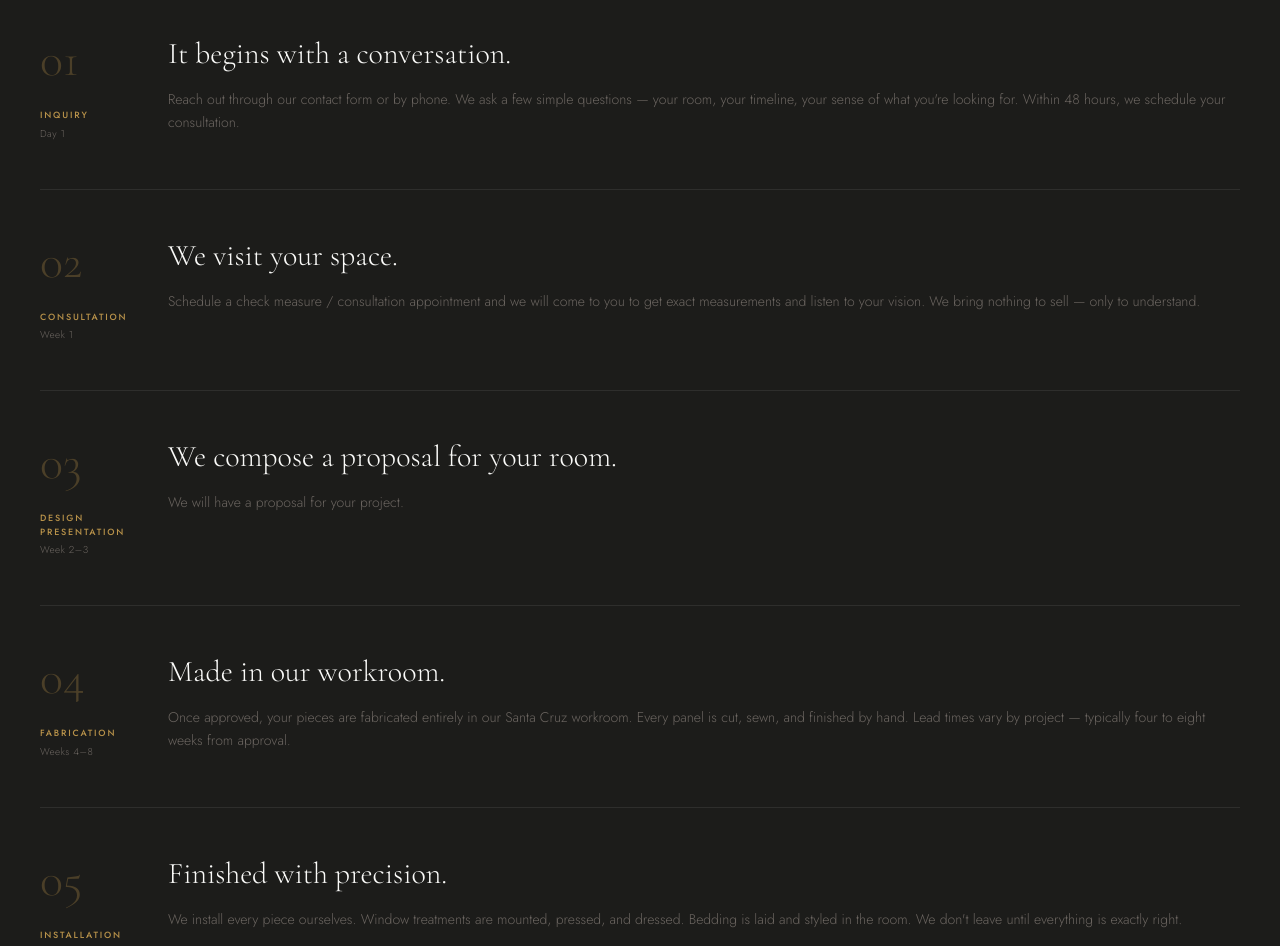
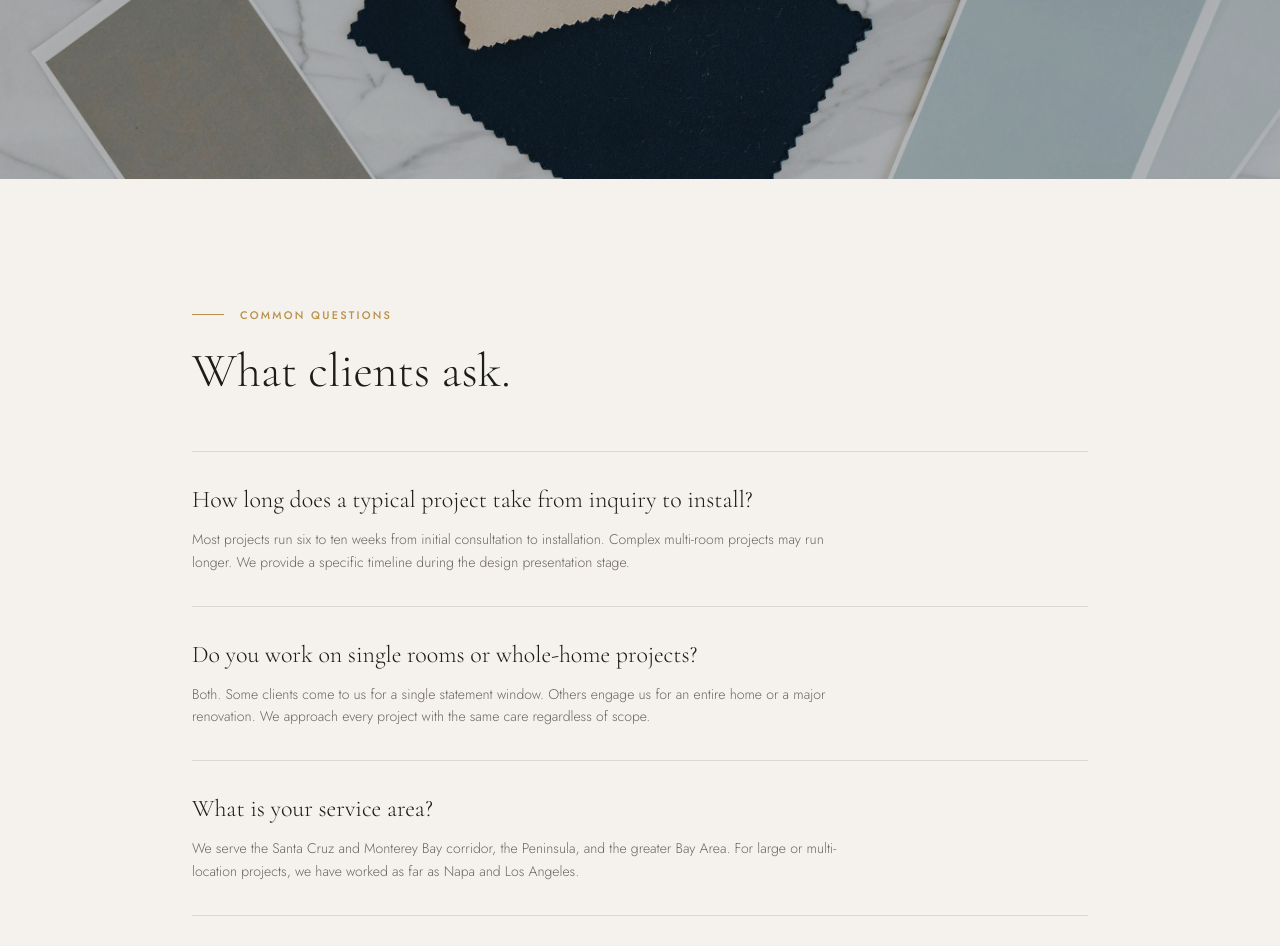
Before and after one commit to Upshifttmedia/drapery-enterprises, a Next.js app: page /process in a window 1280 px wide. Shown: the part 1460-2406 px from the top of the page. Built offline with nearby package versions, Linux system fonts and the light colour scheme.

Commit message:
Remove Step by Step section from process page

```diff
--- a/app/process/page.tsx
+++ b/app/process/page.tsx
@@ -11,66 +11,6 @@ export const metadata: Metadata = {
     'From private consultation to final installation — how Drapery Enterprises designs and fabricates custom window treatments and bedding couture for clients across the Central Coast.',
 }
 
-const steps = [
-  {
-    number: '01',
-    phase: 'Inquiry',
-    title: 'It begins with a conversation.',
-    duration: 'Day 1',
-    description:
-      'Reach out through our contact form or by phone. We ask a few simple questions — your room, your timeline, your sense of what you\'re looking for. Within 48 hours, we schedule your consultation.',
-    detail:
-      'There is no obligation at this stage, and no rush. We want to understand whether we\'re the right fit for your project before you invest any time.',
-  },
-  {
-    number: '02',
-    phase: 'Consultation',
-    title: 'We visit your space.',
-    duration: 'Week 1',
-    description:
-      'Schedule a check measure / consultation appointment and we will come to you to get exact measurements and listen to your vision. We bring nothing to sell — only to understand.',
-    detail: '',
-  },
-  {
-    number: '03',
-    phase: 'Design Presentation',
-    title: 'We compose a proposal for your room.',
-    duration: 'Week 2–3',
-    description:
-      'We will have a proposal for your project.',
-    detail: '',
-  },
-  {
-    number: '04',
-    phase: 'Fabrication',
-    title: 'Made in our workroom.',
-    duration: 'Weeks 4–8',
-    description:
-      'Once approved, your pieces are fabricated entirely in our Santa Cruz workroom. Every panel is cut, sewn, and finished by hand. Lead times vary by project — typically four to eight weeks from approval.',
-    detail:
-      'We don\'t outsource. We don\'t rush. When something is worth making well, the timeline is part of the quality.',
-  },
-  {
-    number: '05',
-    phase: 'Installation',
-    title: 'Finished with precision.',
-    duration: 'Final Day',
-    description:
-      'We install every piece ourselves. Window treatments are mounted, pressed, and dressed. Bedding is laid and styled in the room. We don\'t leave until everything is exactly right.',
-    detail:
-      'For window coverings, this includes hanging hardware, steaming panels, and adjusting every break and hem. For bedding, we dress the full ensemble before we leave.',
-  },
-  {
-    number: '06',
-    phase: 'Follow-Up',
-    title: 'We stand behind our work.',
-    duration: 'Ongoing',
-    description:
-      'After installation, we check in. If anything has shifted, settled, or needs adjustment — we return. Our work is guaranteed, and our relationship with a client doesn\'t end at install.',
-    detail:
-      'We also maintain records of every fabric and hardware specification for each project, so if you ever need to add a panel, replace a shade, or extend a bedding ensemble, we can match it perfectly.',
-  },
-]
 
 const faqs = [
   {
@@ -126,60 +66,6 @@ export default function ProcessPage() {
             stand behind.
           </p>
         </FadeUp>
-      </section>
-
-      {/* Steps */}
-      <section
-        className="py-24 md:py-32 px-6 md:px-10 bg-charcoal"
-        aria-labelledby="steps-heading"
-      >
-        <div className="max-w-8xl mx-auto">
-          <FadeUp className="mb-16">
-            <SectionLabel>Step by Step</SectionLabel>
-            <h2
-              id="steps-heading"
-              className="font-cormorant font-light text-off-white text-4xl md:text-5xl leading-tight max-w-lg"
-            >
-              From first conversation to finished room.
-            </h2>
-          </FadeUp>
-
-          <div className="flex flex-col">
-            {steps.map((step, i) => (
-              <FadeUp
-                key={i}
-                delay={0.05}
-                className="grid grid-cols-1 md:grid-cols-[80px_1fr] gap-6 md:gap-12 py-10 md:py-12"
-                style={{ borderTop: '1px solid rgba(250, 250, 248, 0.08)' }}
-              >
-                <div className="flex md:flex-col gap-4 items-start">
-                  <span
-                    className="font-cormorant text-5xl font-light text-brass/30 leading-none select-none"
-                    aria-hidden="true"
-                  >
-                    {step.number}
-                  </span>
-                  <div className="pt-2">
-                    <span className="block font-jost font-medium text-[0.5625rem] tracking-[0.2em] uppercase text-brass">
-                      {step.phase}
-                    </span>
-                    <span className="block font-jost font-light text-[0.625rem] text-muted mt-1 tracking-wider">
-                      {step.duration}
-                    </span>
-                  </div>
-                </div>
-                <div>
-                  <h3 className="font-cormorant font-light text-off-white text-2xl md:text-3xl leading-tight mb-4">
-                    {step.title}
-                  </h3>
-                  <p className="font-jost font-light text-muted text-sm leading-relaxed">
-                    {step.description}
-                  </p>
-                </div>
-              </FadeUp>
-            ))}
-          </div>
-        </div>
       </section>
 
       {/* Workroom image */}
```
